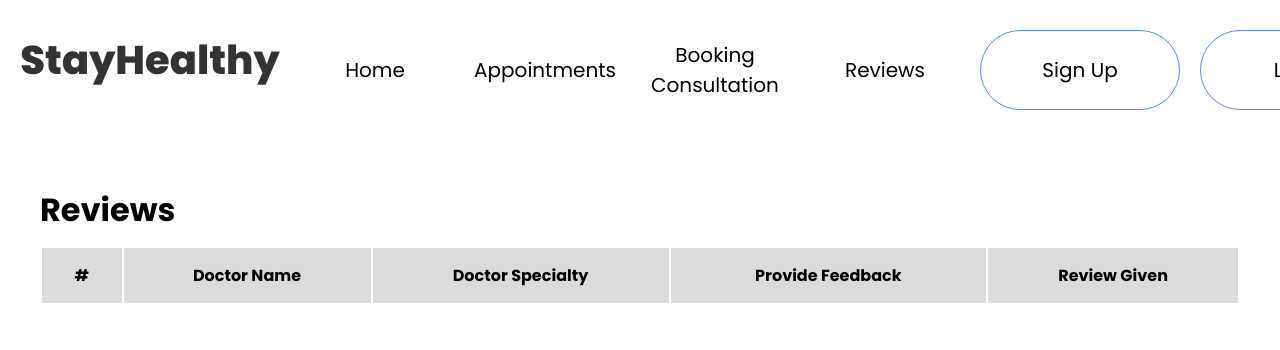
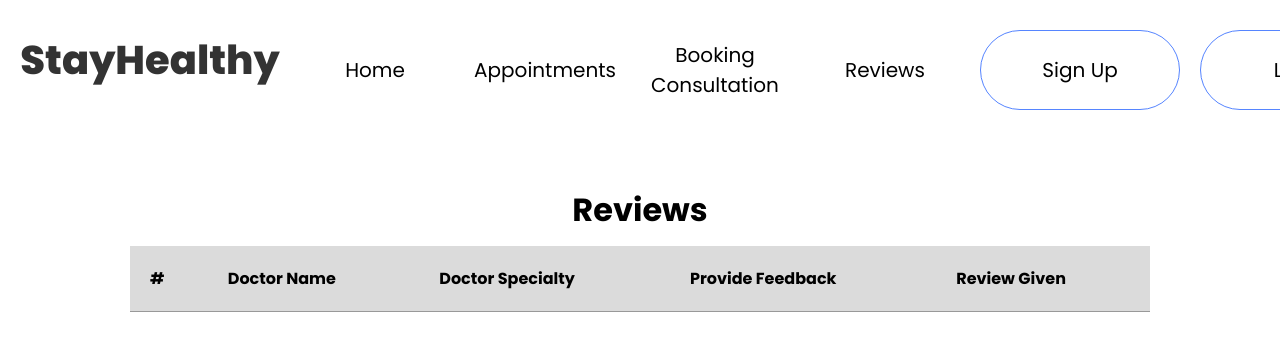
Before and after one commit to mc-011g/Medical-Appointment-Booking-Website, a React (Create React App) app: page /reviews in a window 1280 px wide. Shown: the top 350 px of the page. Built offline with nearby package versions, Linux system fonts and the light colour scheme.

Commit message:
Updated ReviewForm style

```diff
--- a/src/Components/ReviewForm/ReviewForm.css
+++ b/src/Components/ReviewForm/ReviewForm.css
@@ -1,14 +1,16 @@
 .container h1 {
-    text-align: left;
+    text-align: center;
     width: 100%;
 }
 
 table {
-    width: 100%;
+    width: 85%;
+    border-spacing: 0px;
 }
 
 th {
     background-color: rgb(219, 219, 219);
+    text-align: left;
 }
 
 .feedback-button {
@@ -21,7 +23,8 @@ th {
 
 td,
 th {
-    padding: 15px;
+    padding: 20px;
+    border-bottom: 1px solid rgb(153, 153, 153);;
 }
 
 .feedback-button:disabled {
```
